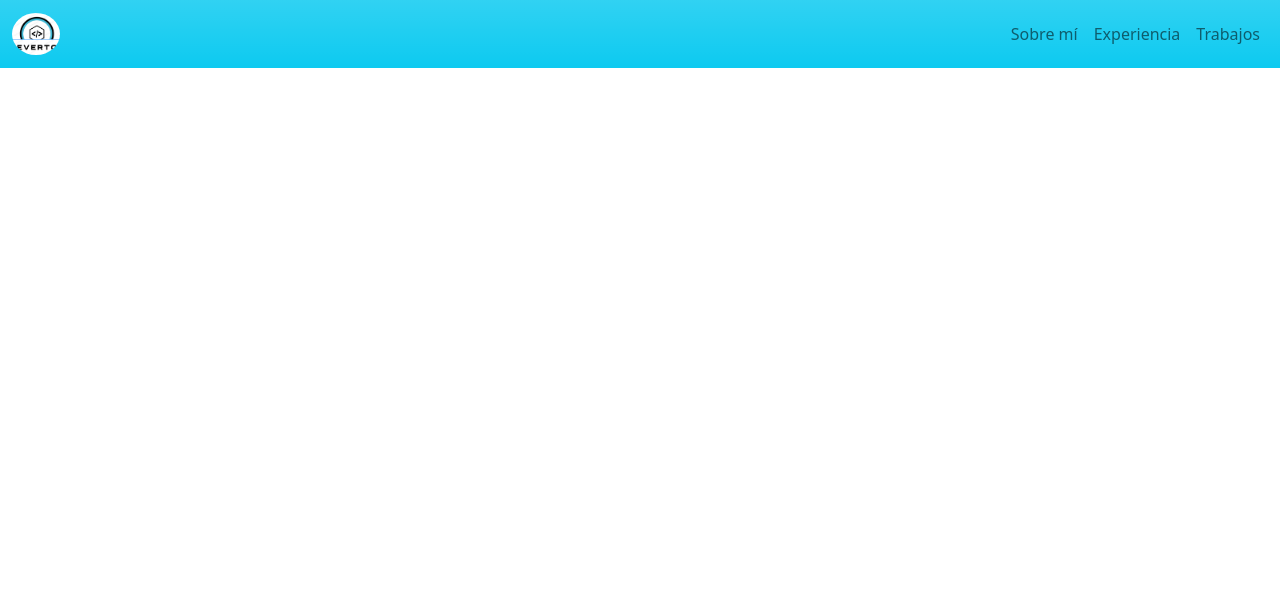
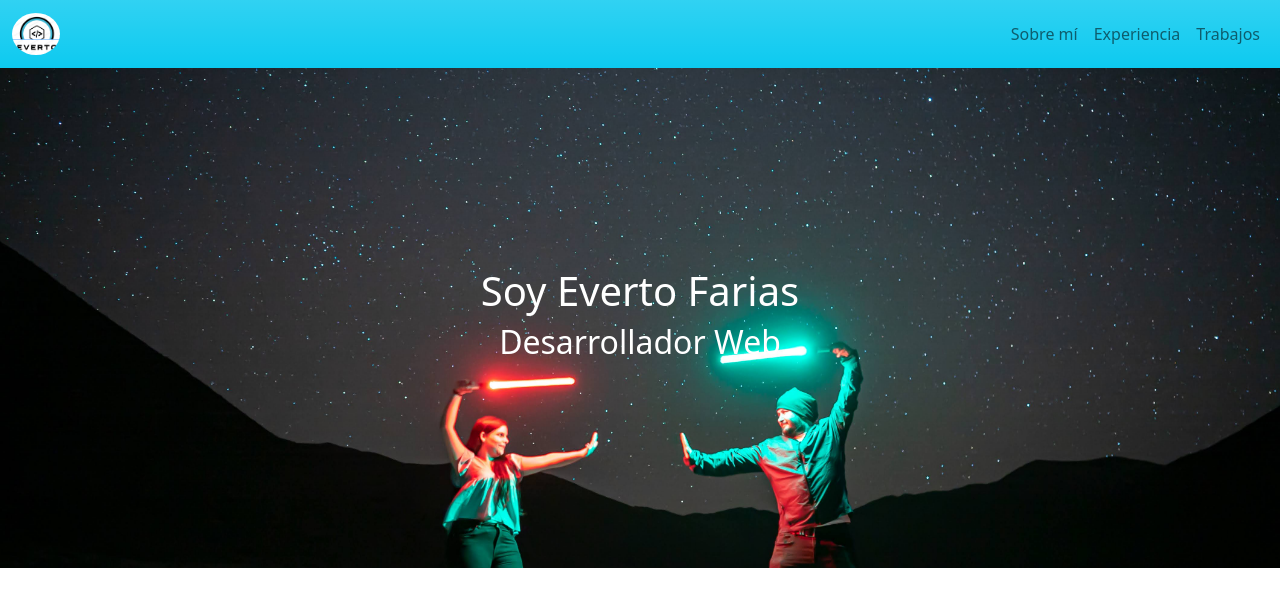
Before and after one commit to evertofd/evertofd, a plain HTML site: page index.html in a window 1280 px wide. Drawn offline with nearby package versions, Linux system fonts and the light colour scheme.

Commit message:
Create header

```diff
--- a/assets/css/style.css
+++ b/assets/css/style.css
@@ -4,3 +4,12 @@
         border-radius: 50%;
 
 }
+
+header{
+    background-image: url("../img/hero_section.jpg"); /* The image used */
+    background-color: #cccccc; /* Used if the image is unavailable */
+    height: 500px;
+    background-position: center; /* Center the image */
+    background-repeat: no-repeat;
+    background-size: cover;
+}
--- a/index.html
+++ b/index.html
@@ -33,6 +33,11 @@
         </div>
       </nav>
 
+      <header class="text-center d-flex flex-column justify-content-center text-white">
+        <h1>Soy Everto Farias</h1>
+        <h2>Desarrollador Web</h2>
+      </header>
+
 
 
     <script src="https://cdn.jsdelivr.net/npm/bootstrap@5.2.3/dist/js/bootstrap.bundle.min.js"
```
Also changed, not shown: assets/img/hero_section.jpg (added), 1 other file.
